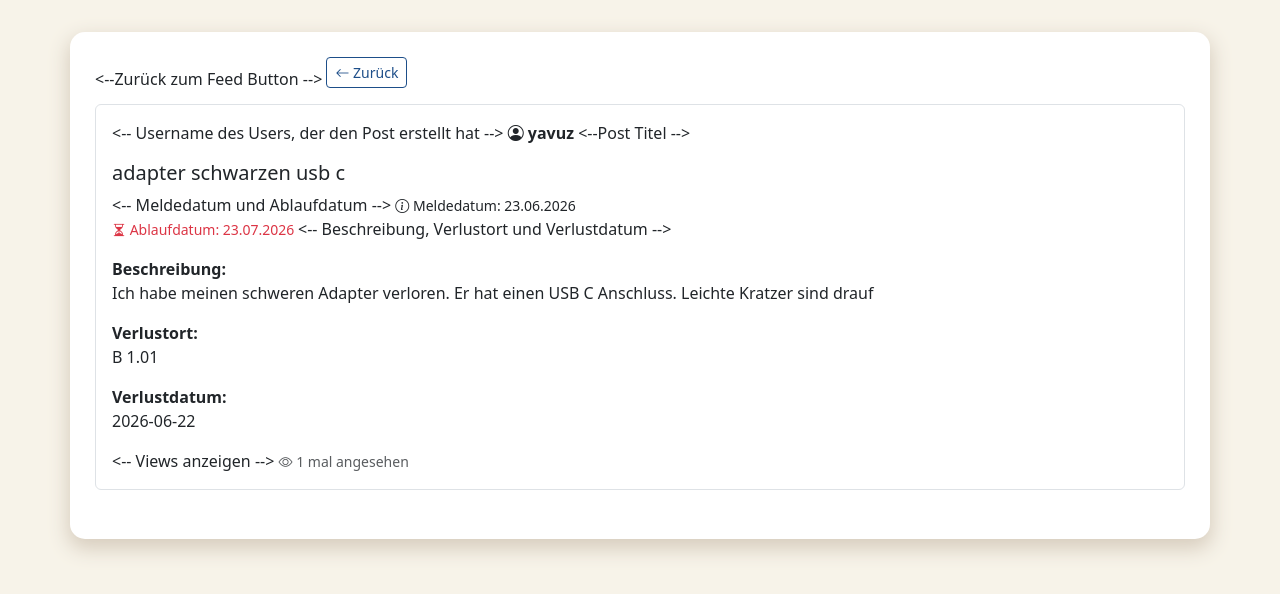
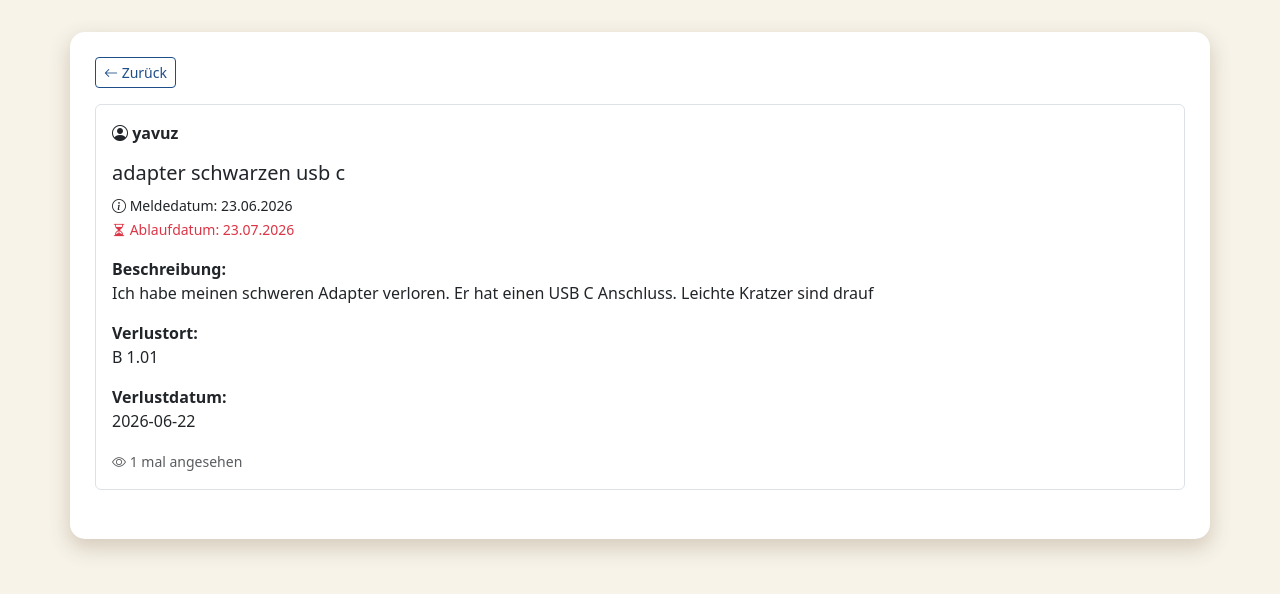
Before and after one commit to HawaSiMoussa/webapp, a Flask app: page /post/1/ in a window 1280 px wide. Shown: the part 178-772 px from the top of the page. Run offline with Flask 3, Linux system fonts and the light colour scheme; a user stored in the database is signed in; data comes from the database, SQL or seed files in the repository; some libraries are stand-ins or nearby versions.

Commit message:
correct comment syntax in profile fb template

```diff
--- a/templates/post_detail.html
+++ b/templates/post_detail.html
@@ -5,20 +5,20 @@
 {% endblock %}
 
 {% block CONTENT %}
-<--Zurück zum Feed Button -->
+<!--Zurück zum Feed Button -->
 <a href="{{ url_for('home') }}" class="btn btn-outline-secondary btn-sm mb-3">
     <i class="bi bi-arrow-left"></i> Zurück
 </a>
 
 <div class="border rounded p-3 mb-4">
-<-- Username des Users, der den Post erstellt hat -->
+<!-- Username des Users, der den Post erstellt hat -->
     <strong>
         <i class="bi bi-person-circle"></i>
         {{ post.user.benutzername }}
     </strong>
-<--Post Titel -->
+<!--Post Titel -->
     <h5 class="mt-3">{{ post.titel }}</h5>
-<-- Meldedatum und Ablaufdatum -->
+<!-- Meldedatum und Ablaufdatum -->
     <small>
         <i class="bi bi-info-circle"></i>
         Meldedatum: {{ post.meldedatum.strftime('%d.%m.%Y') }}
@@ -28,7 +28,7 @@
         <i class="bi bi-hourglass-split"></i>
         Ablaufdatum: {{ post.ablaufdatum.strftime('%d.%m.%Y') }}
     </small>
-<-- Beschreibung, Verlustort und Verlustdatum -->
+<!-- Beschreibung, Verlustort und Verlustdatum -->
     <p class="mt-3">
         <strong>Beschreibung:</strong><br>
         {{ post.beschreibung }}
@@ -43,7 +43,7 @@
         <strong>Verlustdatum:</strong><br>
         {{ post.verlustdatum }}
     </p>
-<-- Views anzeigen -->
+<!-- Views anzeigen -->
     <small class="text-muted">
         <i class="bi bi-eye"></i> {{ post.views }} mal angesehen
     </small>
```
